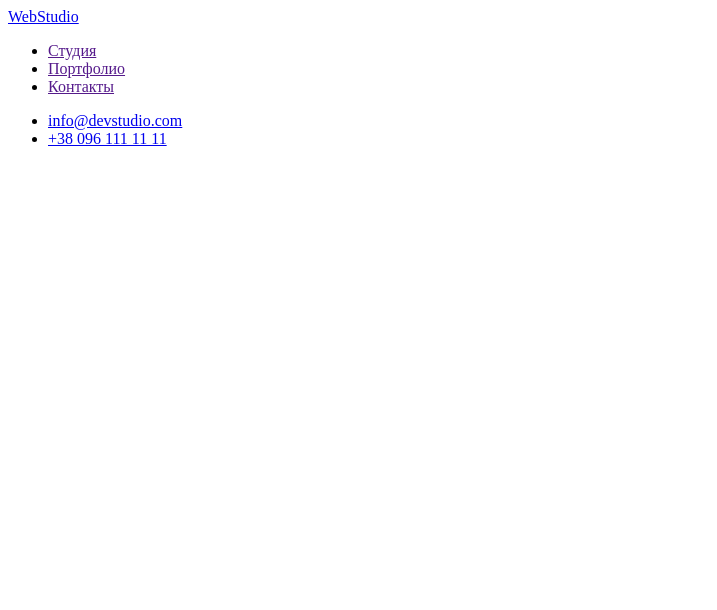
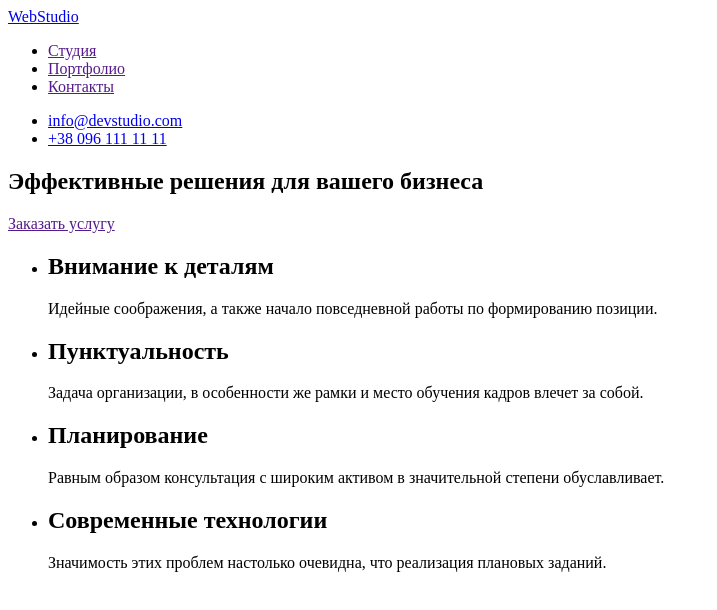
Before and after one commit to sergvinn1/goit-markup-hw-01, a plain HTML site: page index.html in a window 1280 px wide. Shown: the whole page, without its empty margins (0-717 px from the left). Drawn offline with Linux system fonts and the light colour scheme.

Commit message:
Блок с преимуществами

```diff
--- a/index.html
+++ b/index.html
@@ -17,9 +17,37 @@
             </ul></nav>
 
         <ul>
-            <li><a href="info@devstudio.com">info@devstudio.com</a></li>
-            <li><a href="38 096 111 11 11">+38 096 111 11 11</a></li>
+            <li><a href="malito:info@devstudio.com">info@devstudio.com</a></li>
+            <li><a href="tel:380961111111">+38 096 111 11 11</a></li>
         </ul>
     </header>
+
+    <div>
+        <section>
+            <h1>Эффективные решения для вашего бизнеса</h1>
+            <a href="">Заказать услугу</a>
+        </section>
+    </div>
+
+    <section>
+        <ul>
+            <li>
+                <h2>Внимание к деталям</h2>
+                <p>Идейные соображения, а также начало повседневной работы по формированию позиции.</p>
+            </li>
+            <li>
+                <h2>Пунктуальность</h2>
+                <p>Задача организации, в особенности же рамки и место обучения кадров влечет за собой.</p>
+            </li>
+            <li>
+                <h2>Планирование</h2>
+                <p>Равным образом консультация с широким активом в значительной степени обуславливает.</p>
+            </li>
+            <li>
+                <h2>Современные технологии</h2>
+                <p>Значимость этих проблем настолько очевидна, что реализация плановых заданий.</p>
+            </li>
+        </ul>
+    </section>
 </body>
 </html>
```
